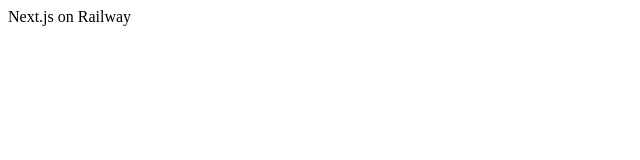
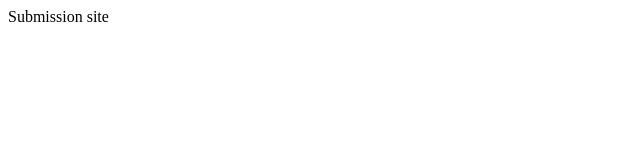
Before and after one commit to RiccoA/betty-awards-site-nextjs, a Next.js app in the folder submission-site/: page / in a window 1280 px wide. Shown: the top 160 px of the page, without its empty margins (0-640 px from the left). Built offline with nearby package versions, Linux system fonts and the light colour scheme.

Commit message:
Update page on submission site

```diff
--- a/submission-site/app/page.tsx
+++ b/submission-site/app/page.tsx
@@ -1,7 +1,7 @@
 export default function HomePage() {
   return (
     <main>
-      <div>Next.js on Railway</div>
+      <div>Submission site</div>
     </main>
   );
 }
```
